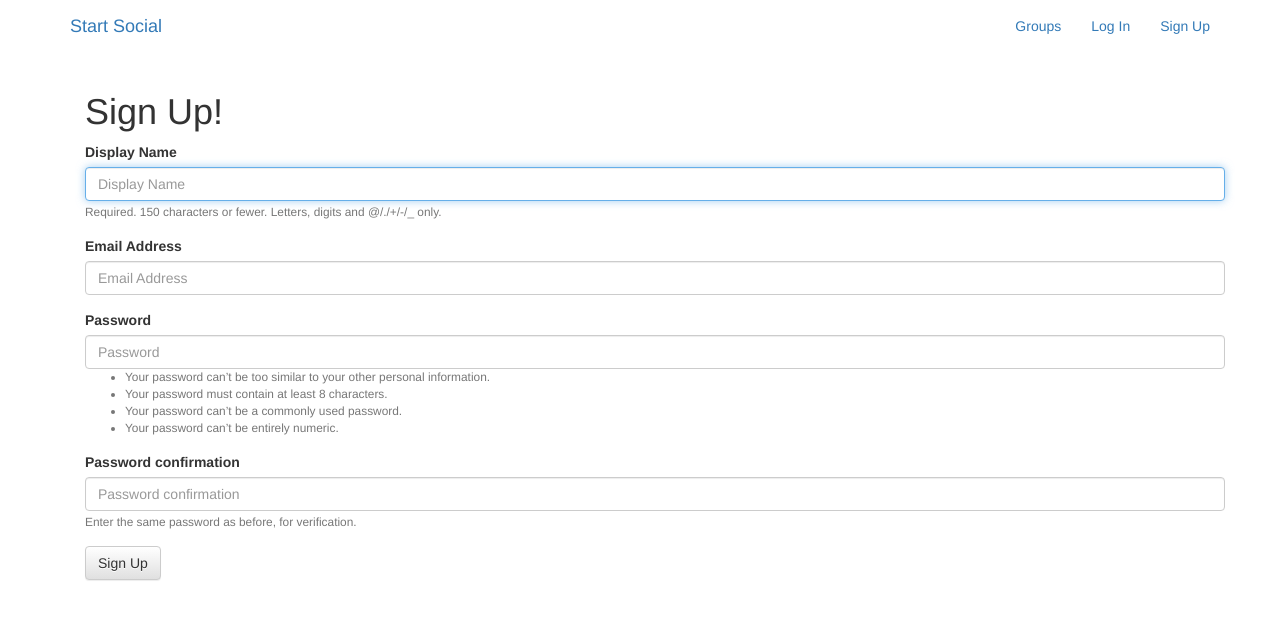
After one commit to vikram-vivek/Learning, a Django app: page /accounts/signup/ in a window 1280 px wide. The commit adds this page. Shown: the top 620 px of the page. Run offline with Django 3.2, Linux system fonts and the light colour scheme; some libraries are stand-ins or nearby versions.

Commit message:
Social_Site_Clone_Project_Part_03 and Social_Site_Clone_Project_Part_04

```diff
--- a/Django/SocialSiteProject/simplesocial/accounts/forms.py
+++ b/Django/SocialSiteProject/simplesocial/accounts/forms.py
@@ -10,4 +10,4 @@ class UserCreateForm(UserCreationForm):
     def __init__(self,*args,**kwargs):
         super().__init__(*args,**kwargs)
         self.fields['username'].label = 'Display Name'
-        self.fields['email'].label = 'Email Address
+        self.fields['email'].label = 'Email Address'
--- /dev/null
+++ b/Django/SocialSiteProject/simplesocial/accounts/templates/accounts/signup.html
@@ -0,0 +1,13 @@
+{% extends 'base.html' %}
+{% load bootstrap3 %}
+
+{% block content %}
+  <div class="container">
+    <h1>Sign Up!</h1>
+    <form method="POST">
+      {% csrf_token %}
+      {% bootstrap_form form %}
+      <input type="submit" class="btn btn-default" value="Sign Up">
+    </form>
+  </div>
+{% endblock %}
--- /dev/null
+++ b/Django/SocialSiteProject/simplesocial/accounts/urls.py
@@ -0,0 +1,11 @@
+from django.conf.urls import url
+from django.contrib.auth import views as auth_views
+from . import views
+
+app_name = 'accounts'
+
+urlpatterns =[
+    url(r'login/$',auth_views.LoginView.as_view(template_name='accounts/login.html'),name='login'),
+    url(r'logout/$',auth_views.LogoutView.as_view(),name='logout'),
+    url(r'signup/$',views.SignUp.as_view(),name='signup')
+]
--- a/Django/SocialSiteProject/simplesocial/simplesocial/settings.py
+++ b/Django/SocialSiteProject/simplesocial/simplesocial/settings.py
@@ -37,6 +37,7 @@ INSTALLED_APPS = [
     'django.contrib.sessions',
     'django.contrib.messages',
     'django.contrib.staticfiles',
+    'bootstrap3',
     'accounts',
 ]
 
@@ -120,3 +121,6 @@ USE_TZ = True
 
 STATIC_URL = '/static/'
 STATICFILES_DIR = [os.path.join(BASE_DIR,'static')]
+
+LOGIN_REDIRECT_URL = 'test'
+LOGOUT_REDIRECT_URL = 'thanks'
--- a/Django/SocialSiteProject/simplesocial/simplesocial/urls.py
+++ b/Django/SocialSiteProject/simplesocial/simplesocial/urls.py
@@ -20,4 +20,8 @@ from . import views
 urlpatterns = [
     url(r'^admin/', admin.site.urls),
     url(r'^$', views.HomePage.as_view(),name='home'),
+    url(r'^accounts/',include('accounts.urls',namespace='accounts')),
+    url(r'^accounts/',include('django.contrib.auth.urls')),
+    url(r'^test/$',views.TestPage.as_view(),name='test'),
+    url(r'thanks/$',views.ThanksPage.as_view(),name='thanks'),
 ]
--- a/Django/SocialSiteProject/simplesocial/simplesocial/views.py
+++ b/Django/SocialSiteProject/simplesocial/simplesocial/views.py
@@ -1,4 +1,10 @@
 from django.views.generic import TemplateView
+
+class TestPage(TemplateView):
+    template_name = 'test.html'
+
+class ThanksPage(TemplateView):
+    template_name = 'thanks.html'
 
 class HomePage(TemplateView):
     template_name = 'index.html'
--- a/Django/SocialSiteProject/simplesocial/templates/base.html
+++ b/Django/SocialSiteProject/simplesocial/templates/base.html
@@ -1,11 +1,48 @@
 <!DOCTYPE html>
+{% load staticfiles %}
 <html lang="en" dir="ltr">
   <head>
     <meta charset="utf-8">
     <title>Star Social</title>
+
+    <!-- Latest compiled and minified CSS -->
+    <link rel="stylesheet" href="https://maxcdn.bootstrapcdn.com/bootstrap/3.3.7/css/bootstrap.min.css" integrity="sha384-BVYiiSIFeK1dGmJRAkycuHAHRg32OmUcww7on3RYdg4Va+PmSTsz/K68vbdEjh4u" crossorigin="anonymous">
+
+    <!-- Optional theme -->
+    <link rel="stylesheet" href="https://maxcdn.bootstrapcdn.com/bootstrap/3.3.7/css/bootstrap-theme.min.css" integrity="sha384-rHyoN1iRsVXV4nD0JutlnGaslCJuC7uwjduW9SVrLvRYooPp2bWYgmgJQIXwl/Sp" crossorigin="anonymous">
+
+    <!-- Latest compiled and minified JavaScript -->
+    <script src="https://maxcdn.bootstrapcdn.com/bootstrap/3.3.7/js/bootstrap.min.js" integrity="sha384-Tc5IQib027qvyjSMfHjOMaLkfuWVxZxUPnCJA7l2mCWNIpG9mGCD8wGNIcPD7Txa" crossorigin="anonymous"></script>
+
+    <link href="https://fonts.googleapis.com/css?family=Montserrat&display=swap" rel="stylesheet">
+
+    <link rel="stylesheet" href="{% static 'simplesocial/css/master.css' %}">
+
   </head>
   <body>
-    {% block content %}
-    {% endblock%}
+    <nav class='navbar mynav' role='navigation' id='navbar'>
+      <div class="container">
+
+        <a class='navbar-brand mynav' href="{% url 'home'%}">Start Social</a>
+        <ul class='nav navbar-nav navbar-right'>
+          {% if user.is_authenticated %}
+            <li><a href="#">Post</a> </li>
+            <li><a href="#">Groups</a> </li>
+            <li><a href="#">Create Group</a> </li>
+            <li><a href="{% url 'accounts:logout' %}">Log Out</a> </li>
+          {% else %}
+            <li><a href="#">Groups</a> </li>
+            <li><a href="{% url 'accounts:login' %}">Log In</a> </li>
+            <li><a href="{% url 'accounts:signup' %}">Sign Up</a> </li>
+          {% endif %}
+        </ul>
+      </div>
+
+    </nav>
+    <div class="container">
+      {% block content %}
+      {% endblock%}
+    </div>
+
   </body>
 </html>
--- /dev/null
+++ b/Django/SocialSiteProject/simplesocial/templates/test.html
@@ -0,0 +1,5 @@
+{% extends "base.html" %}
+
+{% block content %}
+<h1>You are now logged in!</h1>
+{% endblock %}
--- /dev/null
+++ b/Django/SocialSiteProject/simplesocial/templates/thanks.html
@@ -0,0 +1,5 @@
+{% extends "base.html" %}
+
+{% block content %}
+<h1>Thanks for visiting come back soon..</h1>
+{% endblock %}
```
Also changed, not shown: Django/SocialSiteProject/Notes_SocialSiteProject.txt (+22 -0 lines), Django/SocialSiteProject/simplesocial/accounts/templates/accounts/login.html (added, +13 -0 lines), Django/SocialSiteProject/simplesocial/accounts/migrations/0001_initial.py (added), Django/SocialSiteProject/simplesocial/db.sqlite3.
